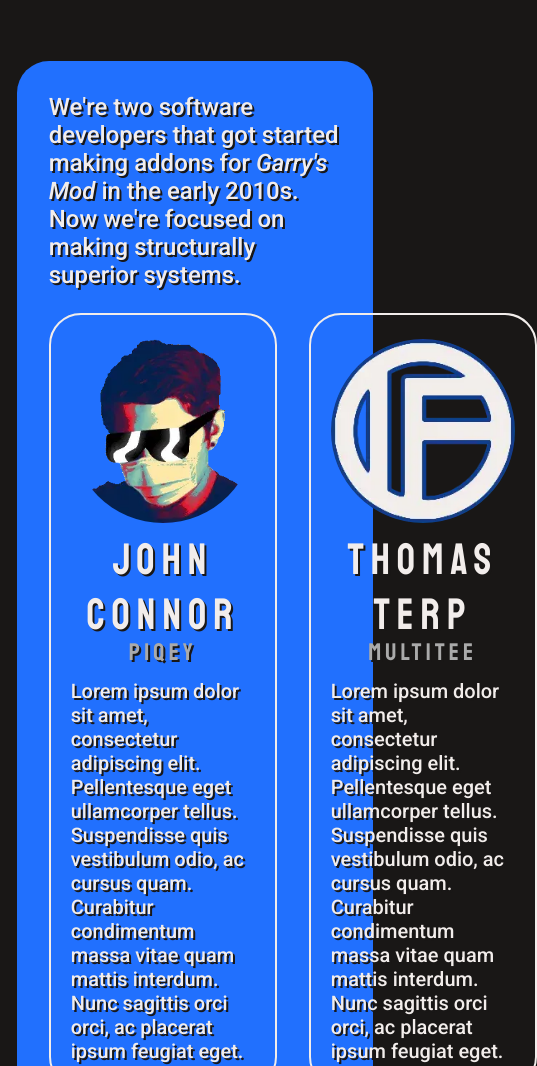
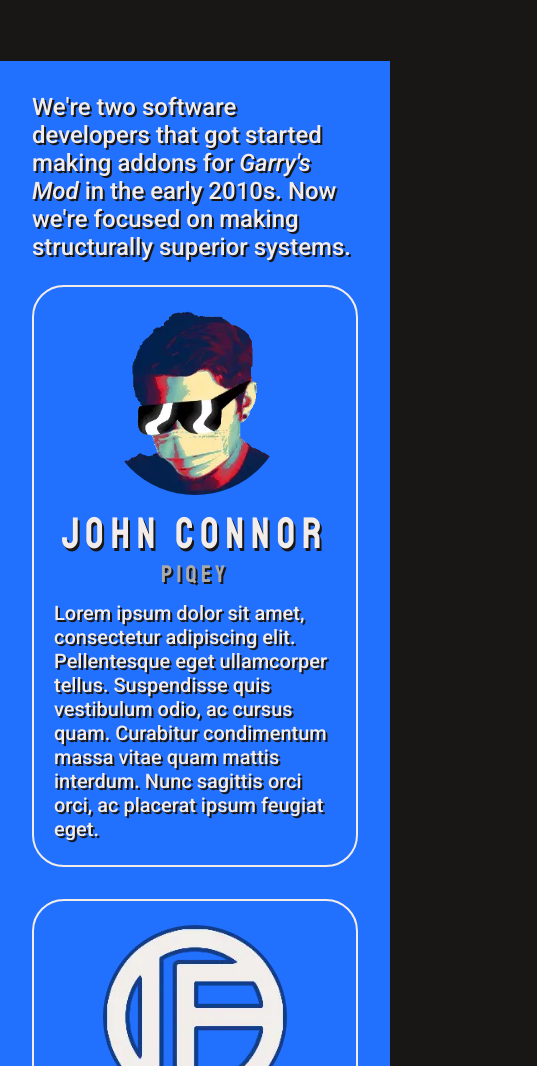
Before and after one commit to coderage-xyz/coderage-xyz.github.io, a plain HTML site: page index.html in a window 390 px wide. Shown: the part 379-1445 px from the top of the page, 537 px wide, since content can reach past the window. Drawn offline with Linux system fonts and the light colour scheme.

Commit message:
Both webpages are now responsive

```diff
--- a/coderage.css
+++ b/coderage.css
@@ -53,58 +53,6 @@ nav > a:hover
 	background-color: #EE6C4D;
 }
 
-/* a#home { grid-area: home; } */
-/* a#about { grid-area: about; } */
-/* a#portfolio { grid-area: portfolio; } */
-
-/*
-nav > ul > li
-{
-	margin: 0.3em 0.15em;
-	padding: 0;
-
-	flex-grow: 1;
-	overflow: hidden;
-
-	color: #F2EDEB;
-
-	list-style-type: none;
-}
-*/
-
-/*
-nav > ul > li:first-child
-{
-	margin-left: 0.3em;
-}
-
-nav > ul > li:last-child
-{
-	margin-right: 0.3em;
-}
-
-nav > ul > li > a
-{
-	display: inline-block;
-
-	width: 100%;
-	height: 100%;
-
-	justify-content: center;
-	align-items: center;
-
-	background-color: #2170FE;
-	transition: background-color 0.25s;
-
-	text-decoration: none;
-}
-
-nav > ul > li > a:hover
-{
-	background-color: #EE6C4D;
-}
-*/
-
 body
 {
 	margin: 0;
@@ -122,14 +70,17 @@ h1, h2, h3, p, a
 
 main p
 {
+	font-family: "Roboto", sans-serif;
 	font-size: 1.5em;
+	color: #F2EDEB;
+	text-shadow: 2px 2px #191716;
 }
 
 #submain
 {
 	margin: 0 auto;
 
-	padding: 0.5em 2em 2em;
+	padding: 2em 2em 1em;
 
 	width: 75%;
 	max-width: 1024px;
@@ -139,12 +90,9 @@ main p
 	border-radius: 2em;
 }
 
-main p
+#submain > p
 {
-	font-family: "Roboto", sans-serif;
-	font-size: 1.5em;
-	color: #F2EDEB;
-	text-shadow: 2px 2px #191716;
+	margin: 0 auto 1em;
 }
 
 #intrologospace
@@ -153,14 +101,6 @@ main p
 
 	width: 256px;
 	height: 256px;
-
-	/* position: relative; */
-	/* left: calc(50% - 128px); */
-
-	/* background-image: url("img/coderage_circle.png"); */
-	/* background-position: center center; */
-	/* background-size: 100%; */
-	/* background-repeat: no-repeat; */
 }
 
 #intrologolinkfill
@@ -184,7 +124,7 @@ main p
 
 #profilecontainer > div
 {
-	margin: 0 auto;
+	margin: 0 auto 1em;
 	padding: 1.5em 1.25em;
 
 	width: 100%;
@@ -268,3 +208,31 @@ footer > p
 
 	text-align: center;
 }
+
+@media only screen and (max-width: 900px)
+{
+	#submain
+	{
+		width: auto;
+
+		border-radius: 0;
+	}
+
+	#profilecontainer
+	{
+		margin: 0 auto;
+
+		flex-direction: column;
+	}
+
+	#profilecontainer > div
+	{
+		width: fit-content;
+	}
+
+	#profilecontainer > div:nth-child(even)
+	{
+		margin-left: 0;
+		margin-top: 1em;
+	}
+}
```
Also changed, not shown: portfolio.css (+20 -0 lines).
